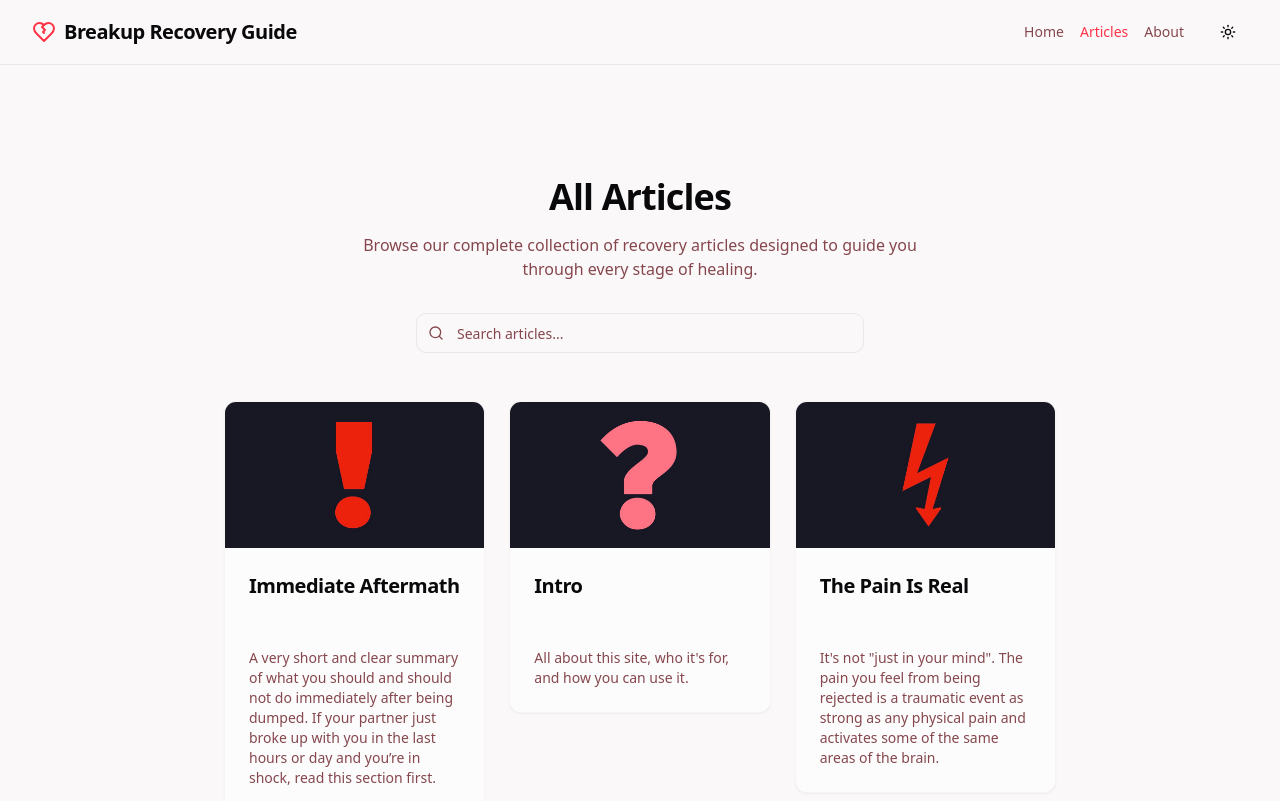
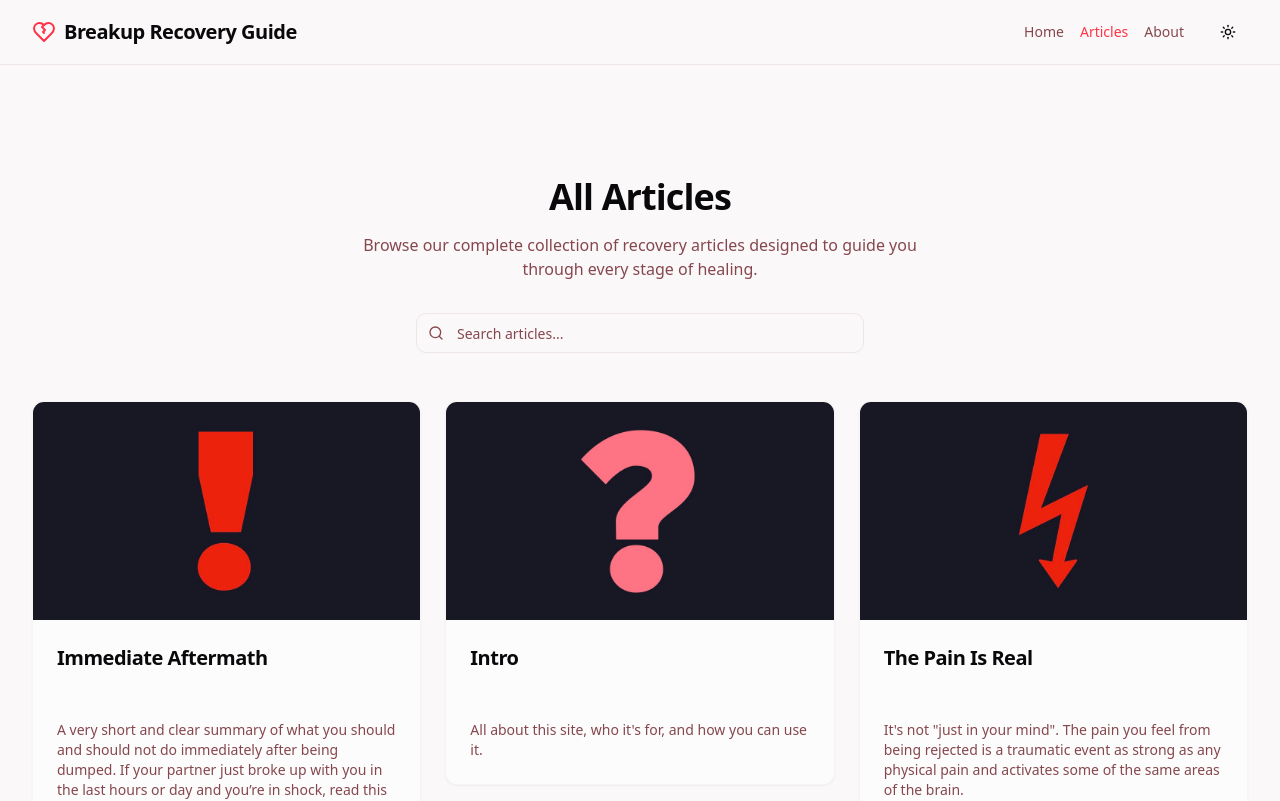
Before and after one commit to scheiber/breakup-recovery-guide, a React (Vite) app: page /articles in a window 1280 px wide. Shown: the top 801 px of the page. Built offline with nearby package versions, Linux system fonts and the light colour scheme.

Commit message:
Adjust article card width
Increase the width of article cards in the three-column layout to better utilize screen space on wider displays.

```diff
--- a/src/pages/Articles.tsx
+++ b/src/pages/Articles.tsx
@@ -15,7 +15,7 @@ const Articles = () => {
   );
 
   return (
-    <div className="page-container space-y-8">
+    <div className="page-container max-w-7xl space-y-8">
       <div className="text-center space-y-4 animate-fade-in">
         <h1 className="heading-lg">All Articles</h1>
         <p className="text-muted-foreground max-w-xl mx-auto">
```
